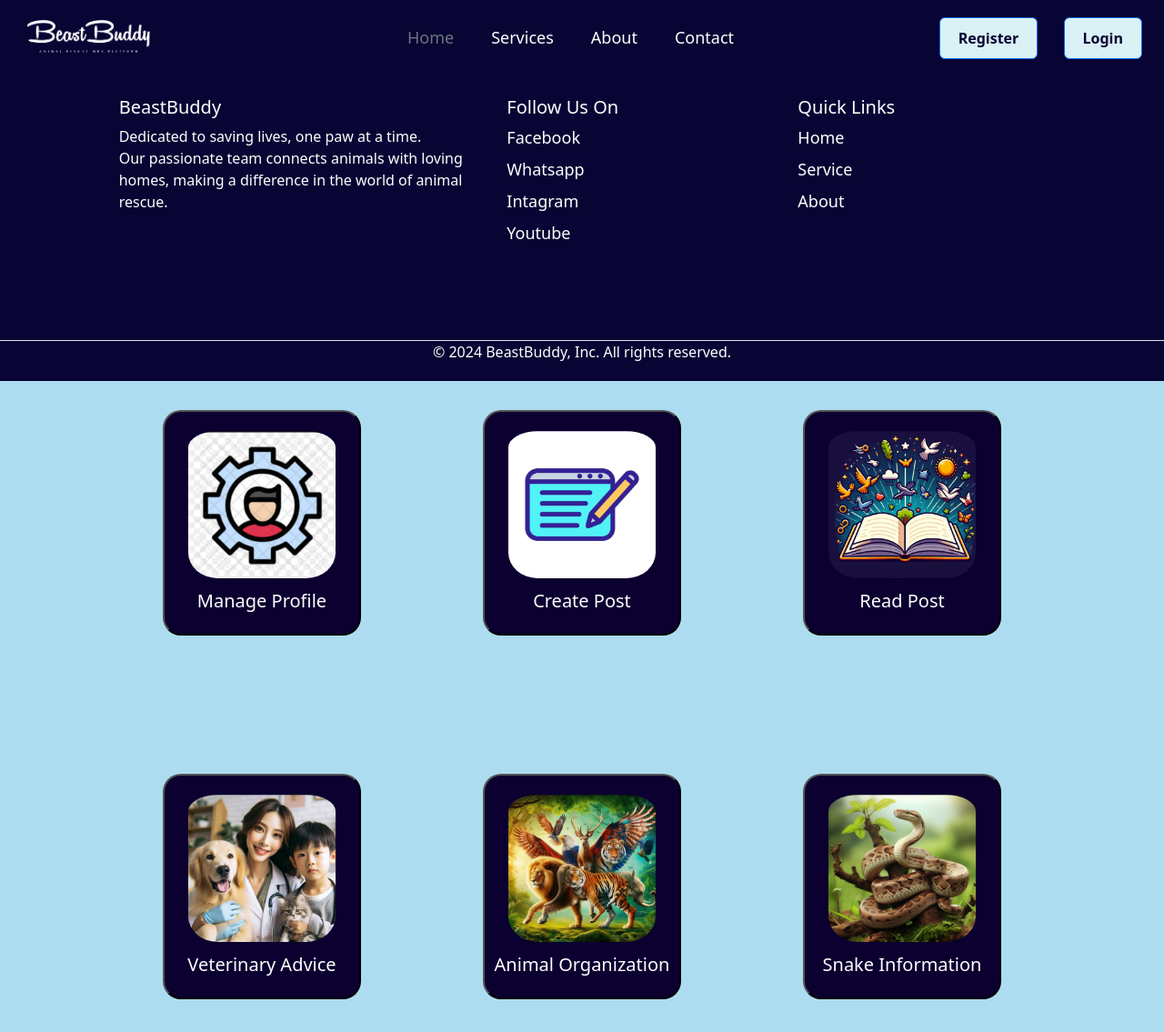
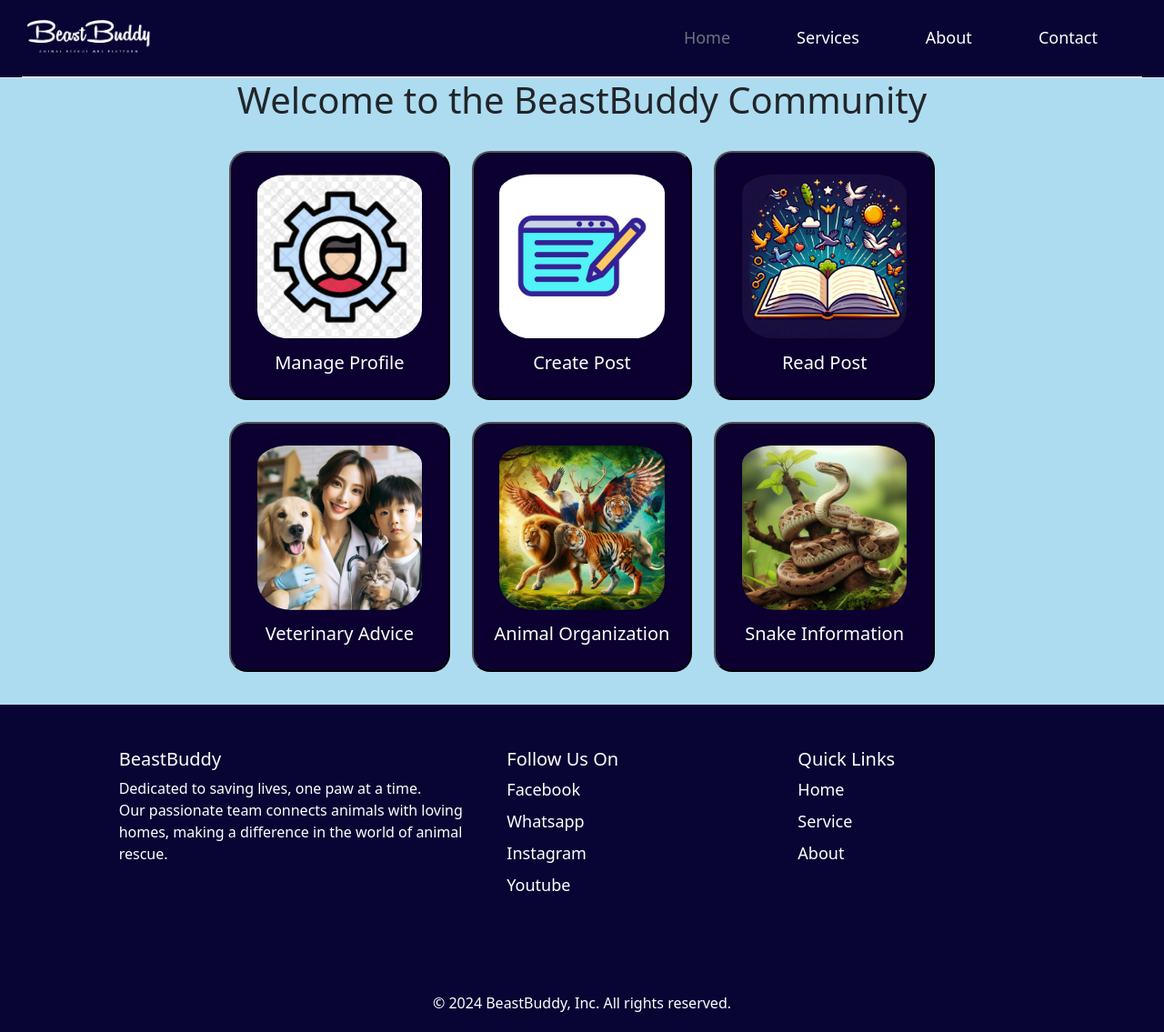
Before and after one commit to HiruniWijerathna/Web-Mini-Project, a PHP site: page /registerUserHomePage.php in a window 1280 px wide. Shown: the whole page at 91% size. Before the commit the page ends 1099 px from the top, so only its background shows below. Run offline with PHP 8.4, Linux system fonts and the light colour scheme.

Commit message:
Modified registerUserHomePage.php file with css

```diff
--- a/css/registerUserHomepage.css
+++ b/css/registerUserHomepage.css
@@ -1,55 +1,30 @@
-/* ........... registed user home page ................ */
-
-.button-container1 {
-    width: 17%;
-    margin: 4% ;
-    position:absolute;
-    left:10%;
-    top: 50%;
+.logo {
+    max-width: 150px;
+    max-height: 70px;
 }
 
-.button-container2 {
-    width: 17%;
-    margin: 4% ;
-    position:absolute;
-    left:37.5%;
-    top: 50%;
+.nav-link {
+    color: white;
+    font-size: 18px;
+    margin-right: 25px;
 }
 
-.button-container3 {
-    width: 17%;
-    margin: 4% ;
-    position:absolute;
-    left:65%;
-    top: 50%;
+.nav-link:hover {
+    color: #2636e8;
+
 }
 
-.button-container4 {
-    width: 17%;
-    margin: 4% ;
-    position:absolute;
-    left:10%;
-    top: 100%;
+.btn-custom {
+    color: #080433;
+    font-size: 16px;
+    font-weight: 600;
+    padding: 10px 20px;
+    background-color: #DAF1F5;
 }
 
-.button-container5 {
-    width: 17%;
-    margin: 4% ;
-    position:absolute;
-    left:37.5%;
-    top: 100%;
-}
+.btn-custom:hover {
+    background-color: #080433;
 
-.button-container6 {
-    width: 17%;
-    margin: 4% ;
-    position:absolute;
-    left:65%;
-    top: 100%;
-}
-
-.button-container1 button, .button-container2 button, .button-container3 button, .button-container4 button, .button-container5 button, .button-container6 button {
-   border-radius: 20px;
 }
 
 .serbutt {
@@ -57,12 +32,68 @@
     color: white;
     font-size: 20px;
     padding-bottom: 10%;
+    border-radius: 20px;
+}
+.serbutt:hover {
+    background-color: #1a0042; /* Change to desired color on hover */
+
 
 }
 
-#bservice{
+#bservice {
     border-radius: 20%;
     padding-top: 10%;
     padding-bottom: 5%;
     width: 80%;
 }
+
+
+
+
+
+
+footer .nav a {
+    color: #080433 !important;
+}
+
+footer .nav a:hover {
+    color: #2636e8 !important;
+}
+
+footer .nav .text-body-secondary {
+    color: #FFFFFF !important;
+    font-weight: 100;
+}
+
+.text-white .descrip {
+    color: white;
+    font-weight: 100;
+}
+
+.descrip {
+    color: white;
+    font-weight: 100;
+}
+
+footer {
+    background-color: #080433;
+    color: white;
+    padding: 20px 0;
+    width: 100%;
+}
+
+body {
+    display: flex;
+    flex-direction: column;
+    min-height: 100vh;
+    margin: 0;
+}
+.mt-4 {
+    margin-top: 1.5rem !important;
+    margin-bottom: 80px;
+}
+@media (min-width: 1200px) {
+    .container, .container-lg, .container-md, .container-sm, .container-xl {
+        max-width: 800px;
+    }
+}
--- a/registerUserHomePage.php
+++ b/registerUserHomePage.php
@@ -8,64 +8,94 @@
     <link rel="preconnect" href="https://fonts.gstatic.com" crossorigin>
     <link href="https://fonts.googleapis.com/css2?family=Poppins:ital,wght@0,100;0,200;0,300;0,400;0,500;0,600;0,700;0,800;0,900;1,100;1,200;1,300;1,400;1,500;1,600;1,700;1,800;1,900&display=swap" rel="stylesheet">
     <link href="https://cdn.jsdelivr.net/npm/bootstrap@5.3.3/dist/css/bootstrap.min.css" rel="stylesheet" integrity="sha384-QWTKZyjpPEjISv5WaRU9OFeRpok6YctnYmDr5pNlyT2bRjXh0JMhjY6hW+ALEwIH" crossorigin="anonymous">
-    <link rel="stylesheet" href="css/style.css">
+    <link rel="stylesheet" href="css/registerUserHomepage.css">
 </head>
-<body style ="background-color: rgb(173, 220, 241);">
+<body style="background-color: rgb(173, 220, 241);">
+
     <!-- Header -->
     <div class="container-fluid px-4 border-bottom shadow-bottom" style="background-color: #080433">
-        <header class="d-flex flex-wrap align-items-center justify-content-center justify-content-md-between py-3 mb-4 border-bottom ">
+        <header class="d-flex flex-wrap align-items-center justify-content-between py-3 mb-0 border-bottom">
             <div class="col-md-3 mb-2 mb-md-0">
-                <a href="/" class="d-inline-flex link-body-emphasis text-decoration-none">
+                <a href="home.php" class="d-inline-flex link-body-emphasis text-decoration-none">
                     <img src="image/logo.png" alt="Your Logo" class="logo">
                 </a>
             </div>
 
             <ul class="nav col-12 col-md-auto mb-2 justify-content-center mb-md-0">
-                <li><a href="#" class="nav-link px-2 link-secondary">Home</a></li>
-                <li><a href="#" class="nav-link px-2">Services</a></li>
-                <li><a href="#" class="nav-link px-2">About</a></li>
-                <li><a href="#" class="nav-link px-2">Contact</a></li>
+            <li><a href="home.php#myCarousel" class="nav-link px-4 link-secondary">Home</a></li>
+        <li><a href="home.php#services" class="nav-link px-4">Services</a></li>
+        <li><a href="home.php#about" class="nav-link px-4">About</a></li>
+        <li><a href="contact.php" class="nav-link px-4">Contact</a></li>
             </ul>
 
-            <div class="col-md-3 text-end">
-                <button type="button" class="btn btn-outline-primary me-4 btn-custom" onclick="window.location.href='register.html';">Register</button>
-                <button type="button" class="btn btn-primary btn-custom" onclick="window.location.href='login.html';">Login</button>
-            </div>
+            <!-- <div class="col-md-3 text-end">
+              -->
+
+
+                <!-- <button type="button" class="btn btn-outline-primary me-4 btn-custom" onclick="window.location.href='register.php';">Register</button>
+                <button type="button" class="btn btn-primary btn-custom" onclick="window.location.href='login.php';">Login</button> -->
+            <!-- </div> -->
         </header>
     </div>
     <!-- End Header -->
 
+    <div>
+        <h1><center>Welcome to the BeastBuddy Community</center></h1>
+
+    </div>
+
     <!-- Content -->
-    <div class="container">
-        <div class="row">
-            <div class="col">
-                <ul>
-                    <div class="button-container1">
-                        <button class="serbutt"><img src="image/ManageProfileLogo.png" alt="ManageProfileLogo" width="45%" height="45%" id="bservice"> <br>Manage Profile</button>
+<div class="container mt-4">
+    <div class="row gx-4 gy-4">
+        <div class="col-md-4">
+            <!-- <a href="manageProfile.php" class="button-link"> -->
+                <button class="serbutt" onclick="window.location.href='manageProfile.php';">
+                    <img src="image/ManageProfileLogo.png" alt="ManageProfileLogo" width="30%" id="bservice"> <br>Manage Profile
+                </button>
+            <!-- </a> -->
         </div>
-                    <div class="button-container2">
-                        <button class="serbutt"><img src="image/createPostLogo.jpg" alt="createPostLogo" width="45%" height="45%" id="bservice"> <br>Create Post</button>
+        <div class="col-md-4">
+            <!-- <a href="createPost.php" class="button-link"> -->
+                <button class="serbutt" onclick="window.location.href='createPost.php';">
+                    <img src="image/createPostLogo.jpg" alt="createPostLogo" width="30%" id="bservice"> <br>Create Post
+                </button>
+            <!-- </a> -->
         </div>
-                    <div class="button-container3">
-                        <button class="serbutt"><img src="image/ReadPost.jpeg" alt="ReadPost" width="45%" height="45%" id="bservice"> <br>Read Post</button>
+        <div class="col-md-4">
+            <!-- <a href="readPost.php" class="button-link"> -->
+                <button class="serbutt" onclick="window.location.href='readPost.php';">
+                    <img src="image/ReadPost.jpeg" alt="ReadPost" width="30%" id="bservice"> <br>Read Post
+                </button>
+            <!-- </a> -->
         </div>
-                    <div class="button-container4">
-                        <button class="serbutt"><img src="image/vet.jpeg" alt="vet" width="45%" height="45%" id="bservice"> <br>Veterinary Advice</button>
+        <div class="col-md-4">
+            <!-- <a href="veterinaryAdvice.php" class="button-link"> -->
+                <button class="serbutt" onclick="window.location.href='veterinaryAdvice.php';">
+                    <img src="image/vet.jpeg" alt="vet" width="30%" id="bservice"> <br>Veterinary Advice
+                </button>
+            <!-- </a> -->
         </div>
-                    <div class="button-container5">
-                        <button class="serbutt"><img src="image/animalOrganization.jpeg" alt="animalOrganization" width="45%" height="45%" id="bservice"> <br>Animal Organization</button>
+        <div class="col-md-4">
+            <!-- <a href="animalOrganization.php" class="button-link"> -->
+                <button class="serbutt" onclick="window.location.href='animalOrganization.php';">
+                    <img src="image/animalOrganization.jpeg" alt="animalOrganization" width="30%" id="bservice"> <br>Animal Organization
+                </button>
+            <!-- </a> -->
         </div>
-                    <div class="button-container6">
-                        <button class="serbutt"><img src="image/snakeinfor.jpeg" alt="snakeinfor" width="45%" height="45%" id="bservice"> <br>Snake Information</button>
-                    </div>
-                </ul>
+        <div class="col-md-4">
+            <!-- <a href="snakeInformation.php" class="button-link"> -->
+                <button class="serbutt" onclick="window.location.href='snakeInformation.php';">
+                    <img src="image/snakeinfor.jpeg" alt="snakeinfor" width="30%" id="bservice"> <br>Snake Information
+                </button>
+            <!-- </a> -->
         </div>
     </div>
 </div>
 <!-- End Content -->
+    <!-- End Content -->
 
     <!-- Footer -->
-    <div class="container-fluid px-4 " style="background-color: #080433; margin-top: auto;">
+    <div class="container-fluid px-4 mt-auto" style="background-color: #080433;">
         <footer class="py-1">
             <div class="row flex-lg-row-align-items-center g-5 " style="background-color: #080433">
 
@@ -82,24 +112,24 @@
                 <div class="col-6 col-md-3 mb-5">
                     <h5 class="text-white">Follow Us On</h5>
                     <ul class="nav flex-column">
-                        <li class="nav-item mb-2"><a href="#" class="nav-link p-0 text-body-secondary">Facebook</a></li>
-                        <li class="nav-item mb-2"><a href="#" class="nav-link p-0 text-body-secondary">Whatsapp</a></li>
-                        <li class="nav-item mb-2"><a href="#" class="nav-link p-0 text-body-secondary">Intagram</a></li>
-                        <li class="nav-item mb-2"><a href="#" class="nav-link p-0 text-body-secondary">Youtube</a></li>
+                    <li class="nav-item mb-2"><a href="https://www.facebook.com/" class="nav-link p-0 text-body-secondary">Facebook</a></li>
+                    <li class="nav-item mb-2"><a href="https://www.whatsapp.com/" class="nav-link p-0 text-body-secondary">Whatsapp</a></li>
+                    <li class="nav-item mb-2"><a href="https://www.instagram.com/" class="nav-link p-0 text-body-secondary">Instagram</a></li>
+                    <li class="nav-item mb-2"><a href="https://www.youtube.com/" class="nav-link p-0 text-body-secondary">Youtube</a></li>
                 </ul>
                 </div>
 
                 <div class="col-6 col-md-2 mb-5">
                     <h5 class="text-white">Quick Links</h5>
                     <ul class="nav flex-column">
-                        <li class="nav-item mb-2"><a href="#" class="nav-link p-0 text-body-secondary">Home</a></li>
-                        <li class="nav-item mb-2"><a href="#" class="nav-link p-0 text-body-secondary">Service</a></li>
-                        <li class="nav-item mb-2"><a href="#" class="nav-link p-0 text-body-secondary">About</a></li>
+                    <li class="nav-item mb-2"><a href="home.php#myCarousel" class="nav-link p-0 text-body-secondary">Home</a></li>
+                    <li class="nav-item mb-2"><a href="home.php#services" class="nav-link p-0 text-body-secondary">Service</a></li>
+                    <li class="nav-item mb-2"><a href="home.php#about" class="nav-link p-0 text-body-secondary">About</a></li>
                 </ul>
                 </div>
 
-                <div class="d-flex flex-column flex-sm-row justify-content-center  border-top">
-                    <p class="descrip">© 2024 BeastBuddy, Inc. All rights reserved.</p>
+                <div class="col-12">
+                    <p class="text-center descrip">© 2024 BeastBuddy, Inc. All rights reserved.</p>
                 </div>
             </div>
         </footer>
```
Lines whose indentation alone changed are shown as unchanged.
